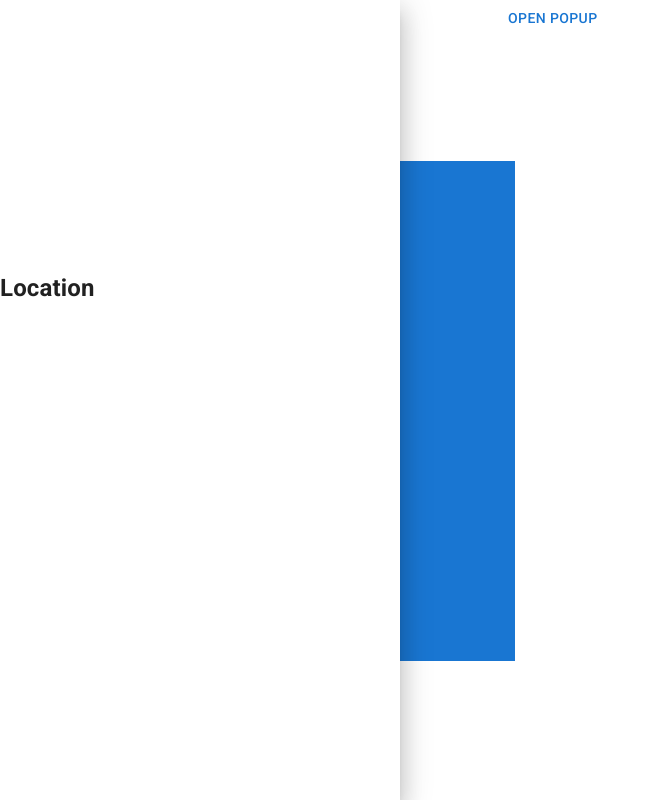
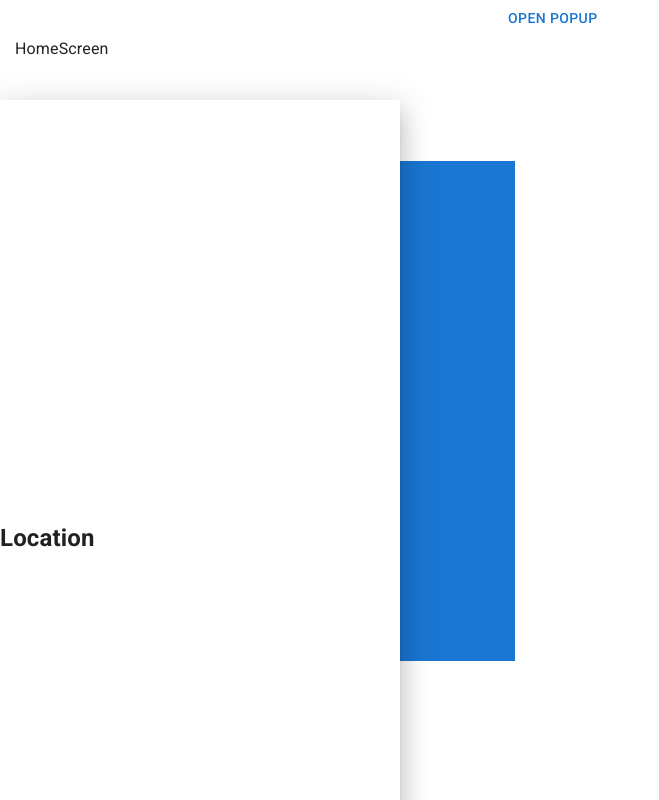
Before and after one commit to IT-Academy-Social-Projects-KRV/MapUA, a React (Create React App) app in the folder frontend/: page / in a window 1280 px wide. Both pictures are taken after a click on the button "OPEN POPUP". Shown: the whole page, without its empty margins (0-659 px from the left). Built offline with nearby package versions, Linux system fonts and the light colour scheme.

Commit message:
fixed all bags

```diff
--- a/frontend/src/components/BigPopup/index.tsx
+++ b/frontend/src/components/BigPopup/index.tsx
@@ -1,7 +1,19 @@
 import * as React from 'react';
 import { Drawer } from '@mui/material';
 import Box from '@mui/material/Box';
+import { ThemeProvider, createTheme } from '@mui/material/styles';
 
+const theme = createTheme({
+  components: {
+    MuiPaper: {
+      styleOverrides: {
+        root: {
+          marginTop: '100px'
+        }
+      }
+    }
+  }
+});
 interface PopupProps {
   isOpen: boolean;
   toggleClose: any; // this function reatern set of useState
@@ -9,14 +21,13 @@ interface PopupProps {
 export default function BigPopup(props: PopupProps) {
   const { isOpen, toggleClose } = props;
 
-  const blackPage: boolean = true;
-
   return (
     <div>
+      <ThemeProvider theme={theme}>
         <Drawer
-        sx={{ marginTop: 300 }}
+          sx={{ marginTop: 1000 }}
           anchor="left"
-        hideBackdrop={blackPage}
+          hideBackdrop
           open={isOpen}
           onClose={toggleClose}
         >
@@ -24,6 +35,7 @@ export default function BigPopup(props: PopupProps) {
             <h2>Location</h2>
           </Box>
         </Drawer>
+      </ThemeProvider>
     </div>
   );
 }
```
Lines whose indentation alone changed are shown as unchanged.
